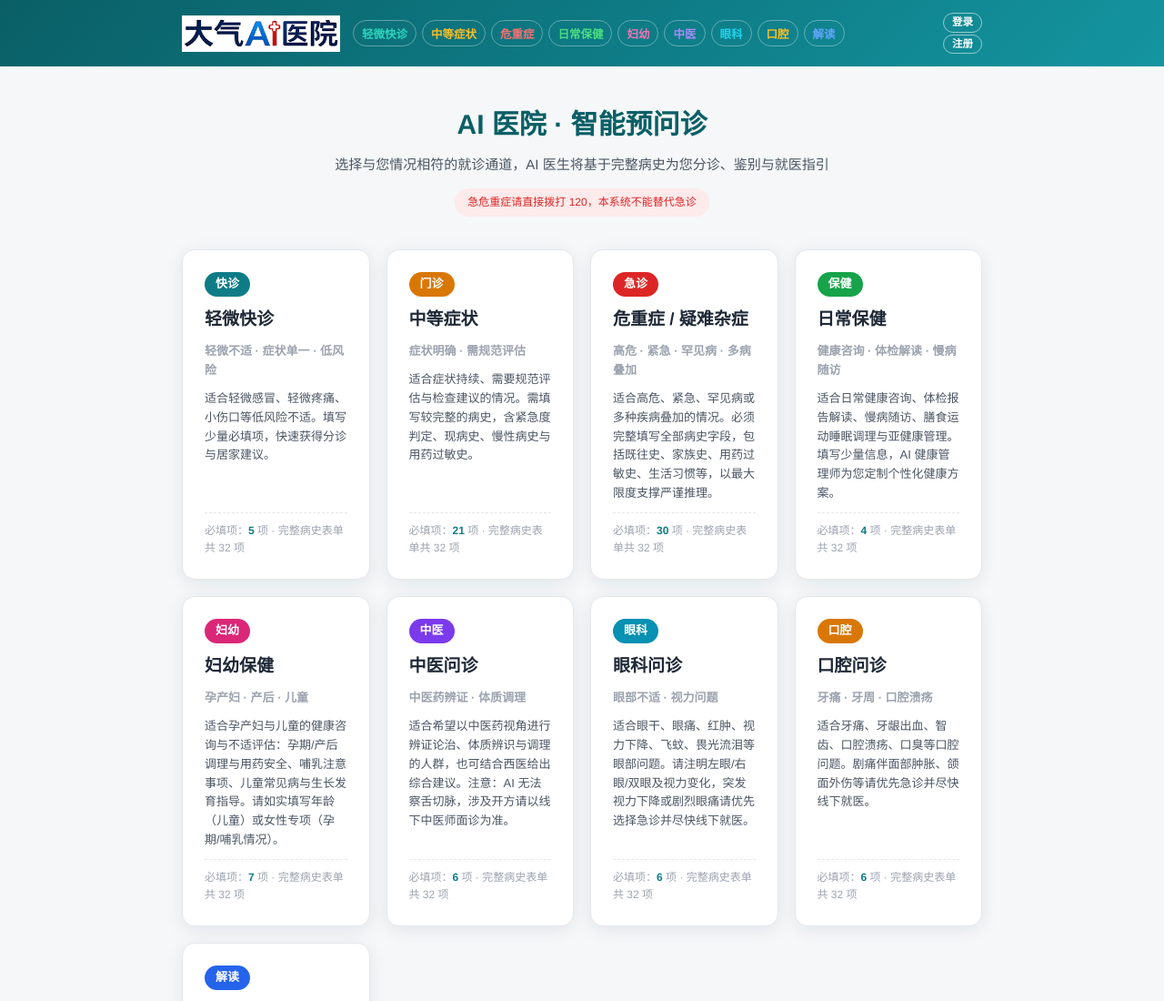
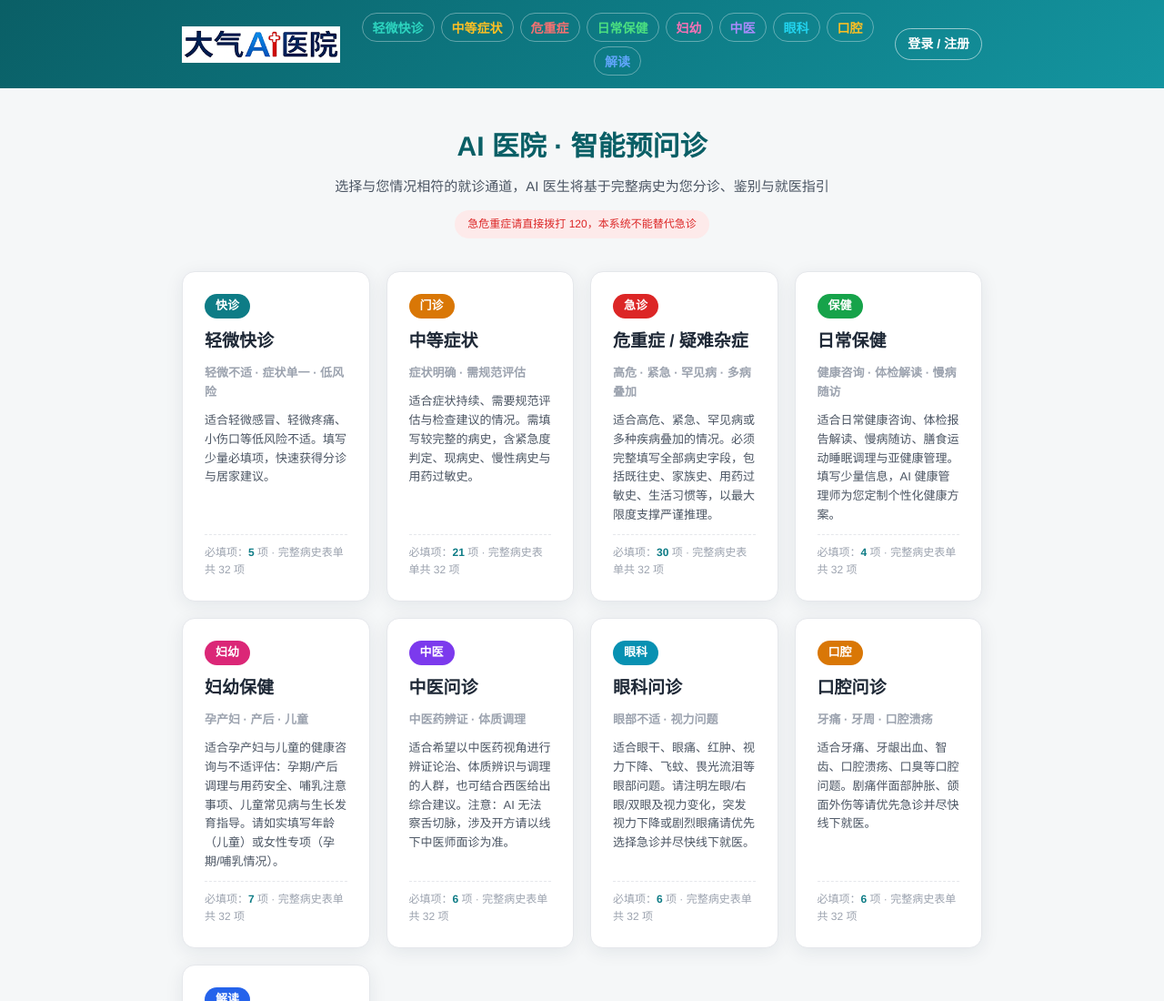
Before and after one commit to talleylinjg-ops/AIhospital, a website built with Vite: page client/index.html in a window 1280 px wide. Shown: the top 1100 px of the page at 91% size. Built offline with nearby package versions, Linux system fonts and the light colour scheme.

Commit message:
feat: 顶栏通道按钮放大至 14px 并居中排布，登录/注册恢复为单个大按钮
Co-authored-by: monkeycode-ai <monkeycode-ai@chaitin.com>
Co-authored-by: monkeycode-ai <monkeycode-ai@chaitin.com>

```diff
--- a/client/src/member.js
+++ b/client/src/member.js
@@ -85,8 +85,7 @@ export async function memberApi(path, { method = "GET", body } = {}) {
 export function headerChip() {
   const m = loadMember();
   if (!m) {
-    /* 未登录：登录/注册上下两行小入口，为顶栏通道按钮让出横向空间 */
-    return `<div class="nav-auth-col"><a class="nav-services nav-auth" href="#/login">登录</a><a class="nav-services nav-auth" href="#/login">注册</a></div>`;
+    return `<a class="nav-services nav-auth" href="#/login">登录 / 注册</a>`;
   }
   return `<a class="nav-services nav-member${location.hash.startsWith("#/member") ? " active" : ""}" href="#/member"><span class="member-dot"></span>会员中心</a>`;
 }
--- a/client/src/styles.css
+++ b/client/src/styles.css
@@ -38,11 +38,11 @@ body {
 }
 .header-inner { display: flex; align-items: center; gap: 14px; }
 .header-actions { display: flex; align-items: center; gap: 8px; margin-left: auto; flex: 0 0 auto; }
-.nav-levels { display: flex; flex-direction: row; align-items: center; min-width: 0; flex: 1 1 auto; }
-.nav-level-row { display: flex; align-items: center; gap: 5px 6px; flex-wrap: wrap; justify-content: flex-start; }
+.nav-levels { display: flex; flex-direction: row; align-items: center; justify-content: center; min-width: 0; flex: 1 1 auto; }
+.nav-level-row { display: flex; align-items: center; gap: 5px 7px; flex-wrap: wrap; justify-content: center; }
 .nav-level-btn {
   border: 1px solid rgba(255,255,255,0.35); background: transparent; color: var(--nav-color, #fff);
-  padding: 4px 9px; border-radius: 999px; font-size: 12.5px; cursor: pointer; font-weight: 700;
+  padding: 5px 11px; border-radius: 999px; font-size: 14px; cursor: pointer; font-weight: 700;
   font-family: inherit; transition: background 0.15s, color 0.15s, border-color 0.15s; white-space: nowrap; flex: 0 0 auto;
 }
 .nav-level-btn:hover { background: rgba(255,255,255,0.16); }
@@ -53,9 +53,7 @@ body {
   .nav-level-btn { padding: 3px 7px; font-size: 11.5px; }
   .header-actions { gap: 5px; }
 }
-/* 未登录顶栏：登录/注册上下两行紧凑入口 */
-.nav-auth-col { display: flex; flex-direction: column; gap: 2px; align-items: stretch; }
-.nav-auth-col .nav-services.nav-auth { padding: 2px 9px; font-size: 11.5px; text-align: center; line-height: 1.35; }
+.nav-auth { color: #fff; border-color: rgba(255,255,255,0.55); padding: 6px 14px; font-size: 13px; }
 .brand { display: flex; align-items: center; gap: 12px; font-size: 22px; font-weight: 700; letter-spacing: 1px; flex: 0 0 auto; }
 .brand-link { display: flex; align-items: center; gap: 12px; color: #fff; text-decoration: none; }
 .brand-badge {
@@ -486,6 +484,7 @@ body {
   .nav-levels {
     order: 2; flex: 1 1 0; min-width: 0;
     display: flex; flex-direction: row; align-items: center;
+    justify-content: flex-start;
     overflow-x: auto; -webkit-overflow-scrolling: touch; scrollbar-width: none;
     gap: 6px; padding-bottom: 2px;
   }
```
